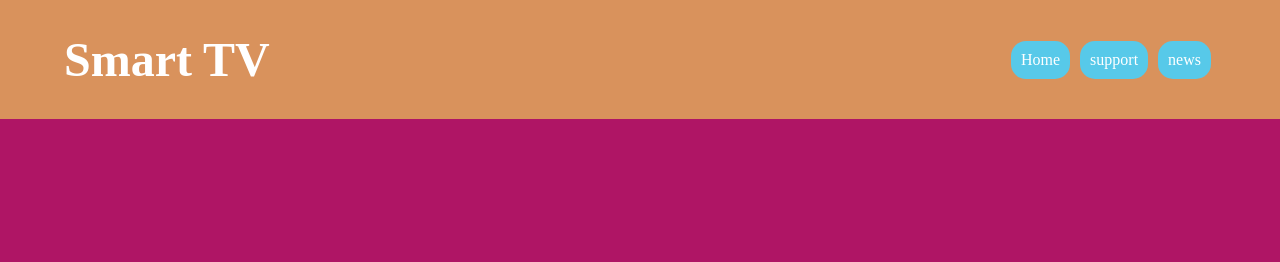
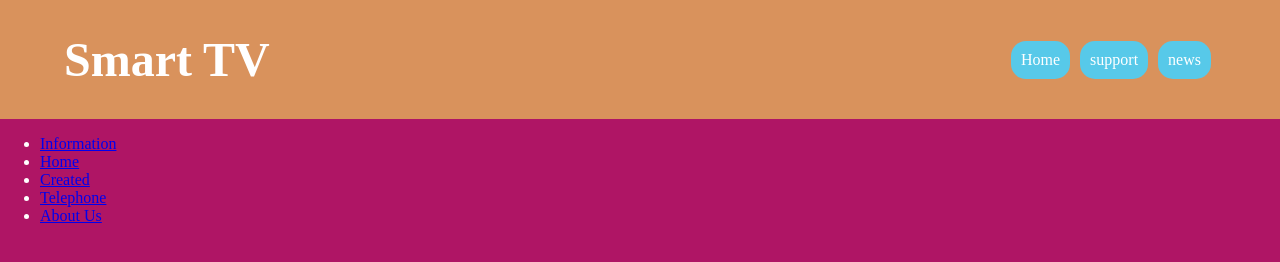
Before and after one commit to mostafa-abdullahi/practice-Git, a plain HTML site: page index.html in a window 1280 px wide. Drawn offline with Linux system fonts and the light colour scheme.

Commit message:
main Box

```diff
--- a/index.html
+++ b/index.html
@@ -31,5 +31,19 @@
             </header>
         </div>
     </div>
+
+    <div class="main">
+        <main>
+            <nav>
+                <ul>
+                    <li><a href="#">Information</a></li>
+                    <li><a href="#">Home</a></li>
+                    <li><a href="#">Created</a></li>
+                    <li><a href="#">Telephone</a></li>
+                    <li><a href="#">About Us</a></li>
+                </ul>
+            </nav>
+        </main>
+    </div>
 </body>
 </html>
```
Also changed, not shown: javaScript/script.js (added).
